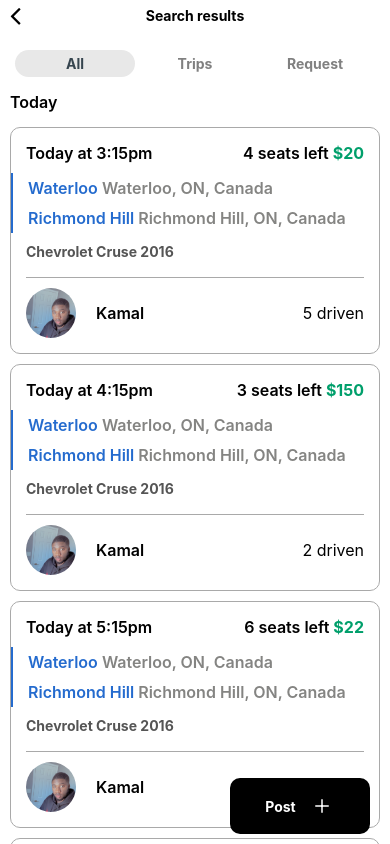
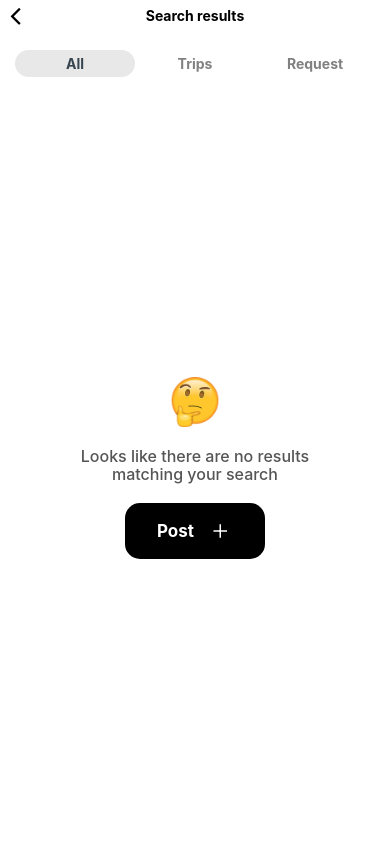
Before and after one commit to Tobiloba528/carpool, a React Native app: screen /RequestedTripsScreen in a window 390 px wide. Built offline with nearby package versions, Linux system fonts and the light colour scheme.

Commit message:
empty state of requested trip

```diff
--- a/screens/App/RequestedTripsScreen.js
+++ b/screens/App/RequestedTripsScreen.js
@@ -7,6 +7,7 @@ import {
   FlatList,
   RefreshControl,
   ScrollView,
+  Image,
 } from "react-native";
 import { FontAwesome, Ionicons } from "@expo/vector-icons";
 import React, { useState, useCallback } from "react";
@@ -144,6 +145,7 @@ const forFlat = [
 ];
 
 const RequestedTripsScreen = ({ navigation }) => {
+  const [trips, setTrips] = useState([]);
   const [items, setItems] = useState([
     { id: 1, active: true, title: "All" },
     { id: 2, active: false, title: "Trips" },
@@ -155,6 +157,7 @@ const RequestedTripsScreen = ({ navigation }) => {
     setRefreshing(true);
     setTimeout(() => {
       setRefreshing(false);
+      setTrips(dummyTrips);
     }, 2000);
   }, []);
 
@@ -164,7 +167,36 @@ const RequestedTripsScreen = ({ navigation }) => {
       <View>
         <CustomTab items={items} setItems={setItems} />
       </View>
-
+      {trips.length == 0 ? (
+        <ScrollView
+          contentContainerStyle={styles.emptyContainer}
+          refreshControl={
+            <RefreshControl refreshing={refreshing} onRefresh={onRefresh} />
+          }
+        >
+          <View style={styles.thinkContainer}>
+            <Image
+              style={styles.thinkImg}
+              source={require("../../assets/think.png")}
+            />
+          </View>
+          <Text style={styles.emptyText}>
+            Looks like there are no results matching your search
+          </Text>
+          <View style={styles.btnContainer2}>
+            <Pressable
+              onPress={() => navigation.navigate("HeadingScreen")}
+              style={({ pressed }) => [
+                styles.btn,
+                pressed && styles.btnPressed,
+              ]}
+            >
+              <Text style={styles.btnText}>Post</Text>
+              <Ionicons name="add" size={24} color="white" />
+            </Pressable>
+          </View>
+        </ScrollView>
+      ) : (
         <View style={styles.contentContainer}>
           <FlatList
             data={forFlat}
@@ -173,7 +205,7 @@ const RequestedTripsScreen = ({ navigation }) => {
               <View>
                 <Text style={styles.date}>Today</Text>
                 <FlatList
-                data={dummyTrips}
+                  data={trips}
                   key={(item) => item.id}
                   renderItem={({ item }) => (
                     <TripItem
@@ -191,13 +223,17 @@ const RequestedTripsScreen = ({ navigation }) => {
           <View style={styles.btnContainer}>
             <Pressable
               onPress={() => navigation.navigate("HeadingScreen")}
-            style={({ pressed }) => [styles.btn, pressed && styles.btnPressed]}
+              style={({ pressed }) => [
+                styles.btn,
+                pressed && styles.btnPressed,
+              ]}
             >
               <Text style={styles.btnText}>Post</Text>
               <Ionicons name="add" size={24} color="white" />
             </Pressable>
           </View>
         </View>
+      )}
     </SafeAreaView>
   );
 };
@@ -210,6 +246,20 @@ const styles = StyleSheet.create({
   contentContainer: {
     flex: 1,
   },
+  emptyContainer: {
+    flex: 1,
+    justifyContent: "center",
+    alignItems: "center",
+  },
+  emptyText: {
+    fontWeight: "500",
+    fontSize: 16,
+    lineHeight: 18,
+    width: "65%",
+    textAlign: "center",
+    marginVertical: 20,
+    color: "#555555",
+  },
   date: {
     fontWeight: "600",
     fontSize: 16,
@@ -218,16 +268,22 @@ const styles = StyleSheet.create({
   },
   btnContainer: {
     backgroundColor: "black",
-    borderRadius: 10,
+    borderRadius: 15,
     position: "absolute",
     bottom: 10,
     right: 20,
   },
+  btnContainer2: {
+    backgroundColor: "black",
+    borderRadius: 15,
+    overflow: "hidden",
+    width: 140,
+  },
+
   btn: {
     flexDirection: "row",
     alignItems: "center",
     paddingHorizontal: 20,
-    width: 140,
     paddingVertical: 15,
     display: "flex",
     justifyContent: "center",
@@ -235,11 +291,20 @@ const styles = StyleSheet.create({
   btnText: {
     fontWeight: "bold",
     color: "white",
+    fontSize: 17,
     marginRight: 15,
   },
   btnPressed: {
-    opacity: 0.7
-  }
+    opacity: 0.7,
+  },
+  thinkContainer: {
+    width: 50,
+    height: 50,
+  },
+  thinkImg: {
+    width: "100%",
+    height: "100%",
+  },
 });
 
 export default RequestedTripsScreen;
```
Also changed, not shown: assets/think.png (added). Lines whose indentation alone changed are shown as unchanged.
